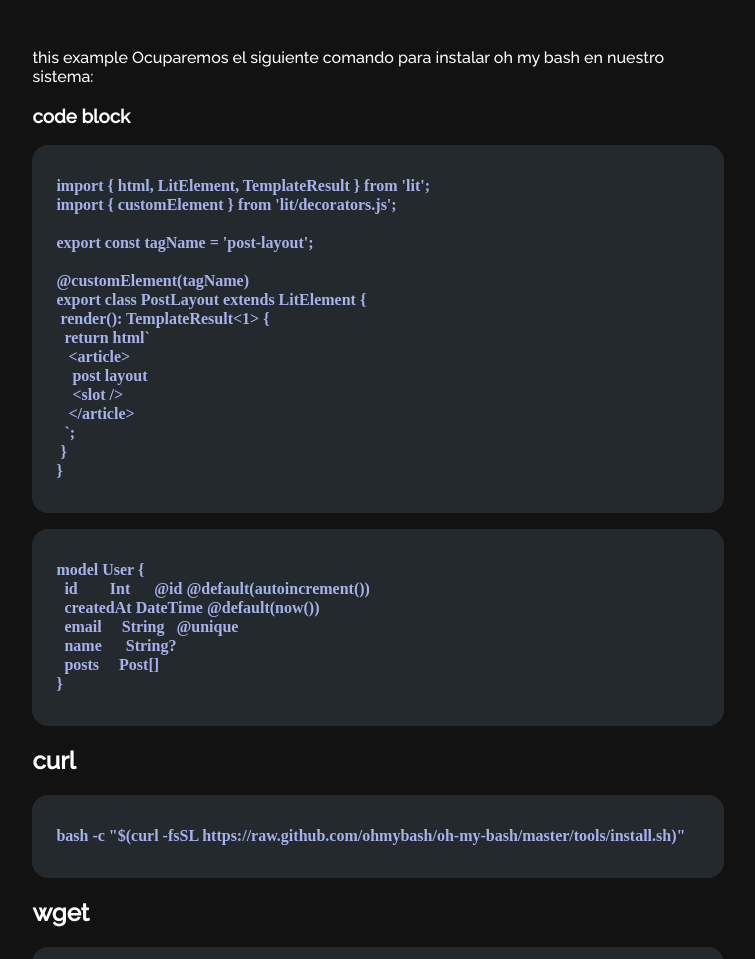
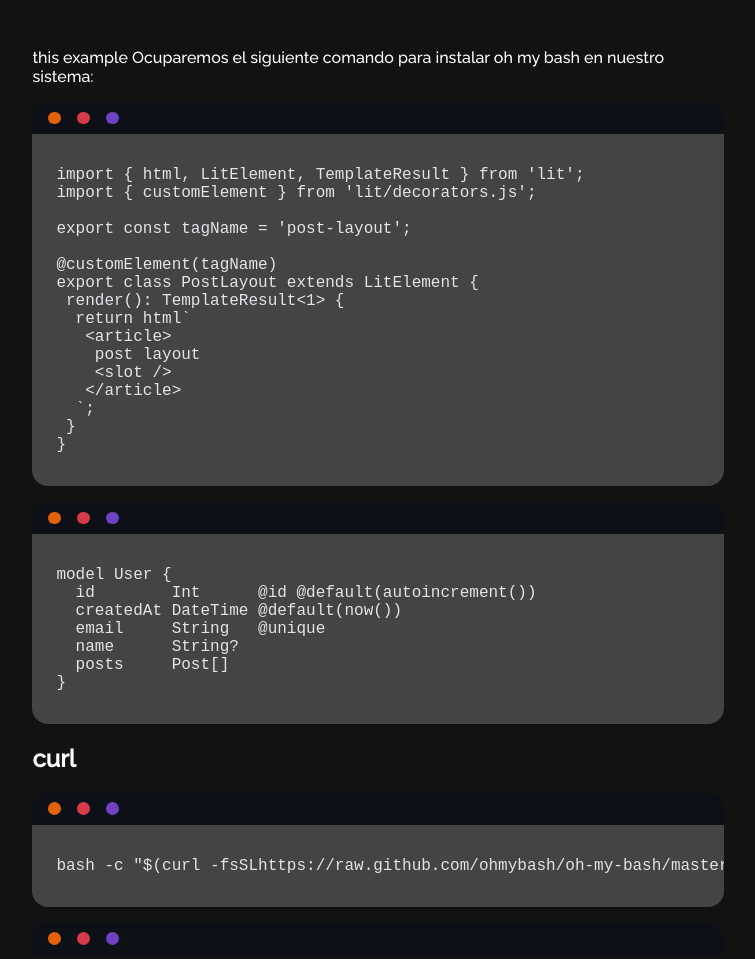
Before and after one commit to IamDavidev/DblogApp, an Astro site: page /posts/Netlify-error-404-deploy in a window 1280 px wide. Shown: the top 959 px of the page, without its empty margins (262-1017 px from the left). Built offline with nearby package versions, Linux system fonts and the light colour scheme; Astro itself is replaced by a stand-in of ours; code samples lack their colours.

Commit message:
custom view post

````diff
--- a/src/layouts/BlogPost/index.astro
+++ b/src/layouts/BlogPost/index.astro
@@ -25,10 +25,10 @@ const {
 		<main class='main-post'>
 			<article class='main-post__article'>
 				<header>
+					<!-- <div class='container-image-post'>
+						<img src={image} alt='title' class='image-post' />
+					</div> -->
 					<TitlePost client:visible title={title} />
-					<!-- <div class='container-image-post'> -->
-					<!-- <img src={image} alt='title' class='image-post' /> -->
-					<!-- </div> -->
 				</header>
 				<slot />
 			</article>
@@ -42,7 +42,7 @@ const {
 				align-items: center;
 			}
 			.image-post {
-				width: 80%;
+				width: 100%;
 				margin: 0 auto;
 				height: 100%;
 				object-fit: cover;
--- a/src/layouts/post/components/CodeBlockLayout.astro
+++ b/src/layouts/post/components/CodeBlockLayout.astro
@@ -1,9 +1,41 @@
 ---
 ---
 
-<div>
-	<header>
-		<h1>code block</h1>
+<div class='pre-custom'>
+	<header class='header-custom'>
+		<div></div>
+		<div></div>
+		<div></div>
 	</header>
 	<slot />
 </div>
+<style>
+	.pre-custom {
+		margin: 1rem 0;
+	}
+	.header-custom {
+		display: flex;
+		flex-direction: row;
+		align-items: center;
+		justify-content: start;
+		background: #0d1117;
+		height: 1rem;
+		border-radius: 1rem 1rem 0 0;
+		padding: 0.5rem 1rem;
+		gap: 1rem;
+	}
+	.header-custom div {
+		width: 0.8rem;
+		height: 0.8rem;
+		border-radius: 1rem;
+	}
+	.header-custom div:nth-child(1) {
+		background: #e36209;
+	}
+	.header-custom div:nth-child(2) {
+		background: #d73a49;
+	}
+	.header-custom div:nth-child(3) {
+		background: #6f42c1;
+	}
+</style>
--- a/src/layouts/post/components/WrapperPostLayout.astro
+++ b/src/layouts/post/components/WrapperPostLayout.astro
@@ -7,7 +7,16 @@ const { title } = Astro.props;
 </article>
 
 <style>
+	.post-container {
+		display: inline;
+	}
+	.post-container > p {
+		color: red;
+	}
 	.post-container > pre {
 		margin: 0;
 	}
+	.post-container > p > strong {
+		color: var(--primary-colo-r);
+	}
 </style>
--- a/src/pages/posts/Netlify-error-404-deploy.mdx
+++ b/src/pages/posts/Netlify-error-404-deploy.mdx
@@ -40,6 +40,8 @@ export class PostLayout extends LitElement {
 
 </CodeLayout>
 
+<CodeLayout>
+
 ```prisma
 model User {
   id        Int      @id @default(autoincrement())
@@ -50,25 +52,37 @@ model User {
 }
 ```
 
+</CodeLayout>
+
 ## curl
 
+<CodeLayout>
+
 ```bash
-bash -c "$(curl -fsSL https://raw.github.com/ohmybash/oh-my-bash/master/tools/install.sh)"
+bash -c "$(curl -fsSLhttps://raw.github.com/ohmybash/oh-my-bash/master/tools/install.sh)" \
 ```
 
+</CodeLayout>
+
+<CodeLayout>
 ## wget
 
 ```bash
 bash -c "$(wget https://raw.github.com/ohmybash/oh-my-bash/master/tools/install.sh -O -)"
 ```
 
+</CodeLayout>
+
 - cuando se termine de instalar el paquete lo que tenemos que hacer es ejecutar el siguiente comando con el que entraremos a las configuraciones de bash:
 
 ## cambiar el theme
 
+<CodeLayout>
 ```bash
 nano ~/.bashrc
+
 ```
+</CodeLayout>
 
 - una vez dentro de la configuracion buscaremos el siguiente comando: **OH_THEME="font"**
 
@@ -77,3 +91,4 @@ nano ~/.bashrc
 daremos **ctrl k** & **y** para guardar los cambios
 
 </PostLayout>
+```
--- a/src/styles/post.css
+++ b/src/styles/post.css
@@ -2,15 +2,73 @@
 	max-width: 60%;
 	margin: 0rem auto;
 }
-pre {
+.post-container > pre {
 	padding: 2rem 1.5rem;
+	margin: 0;
 	background-color: var(--gray--color);
 	border-radius: 1rem;
 }
-pre > code {
+.post-container > .pre-custom > pre {
+	padding: 2rem 1.5rem;
+	margin: 0;
+	background-color: var(--gray--color);
+	border-radius: 0 0 1rem 1rem;
+}
+.post-container > pre > code {
 	width: auto;
 	color: var(--primary--color);
 	font-size: 1rem;
 	font-family: 'Fira-code-bold';
 	font-weight: bold;
 }
+
+.post-container > p > strong {
+	color: var(--primary--color);
+}
+
+.post-container > ul > li > p > strong {
+	color: var(--primary--color);
+}
+
+.post-container > ol > li > p > strong {
+	color: var(--primary--color);
+}
+.post-container > p > a {
+	text-decoration: none;
+	color: var(--effect--color);
+}
+.post-container > ul > li > p > a {
+	text-decoration: none;
+	color: var(--effect--color);
+}
+
+pre::-webkit-scrollbar {
+	-webkit-appearance: none;
+	background-color: var(--gray--color);
+	border-radius: 1rem;
+}
+
+pre::-webkit-scrollbar:vertical {
+	width: 10px;
+}
+pre::-webkit-scrollbar:horizontal {
+	height: 2px;
+}
+
+pre::-webkit-scrollbar-button:increment,
+pre::-webkit-scrollbar-button {
+	display: none;
+}
+
+pre::-webkit-scrollbar:horizontal {
+	height: 10px;
+}
+
+pre::-webkit-scrollbar-thumb {
+	background-color: var(--primary--color);
+	border-radius: 20px;
+}
+
+pre::-webkit-scrollbar-track {
+	border-radius: 10px;
+}
````
